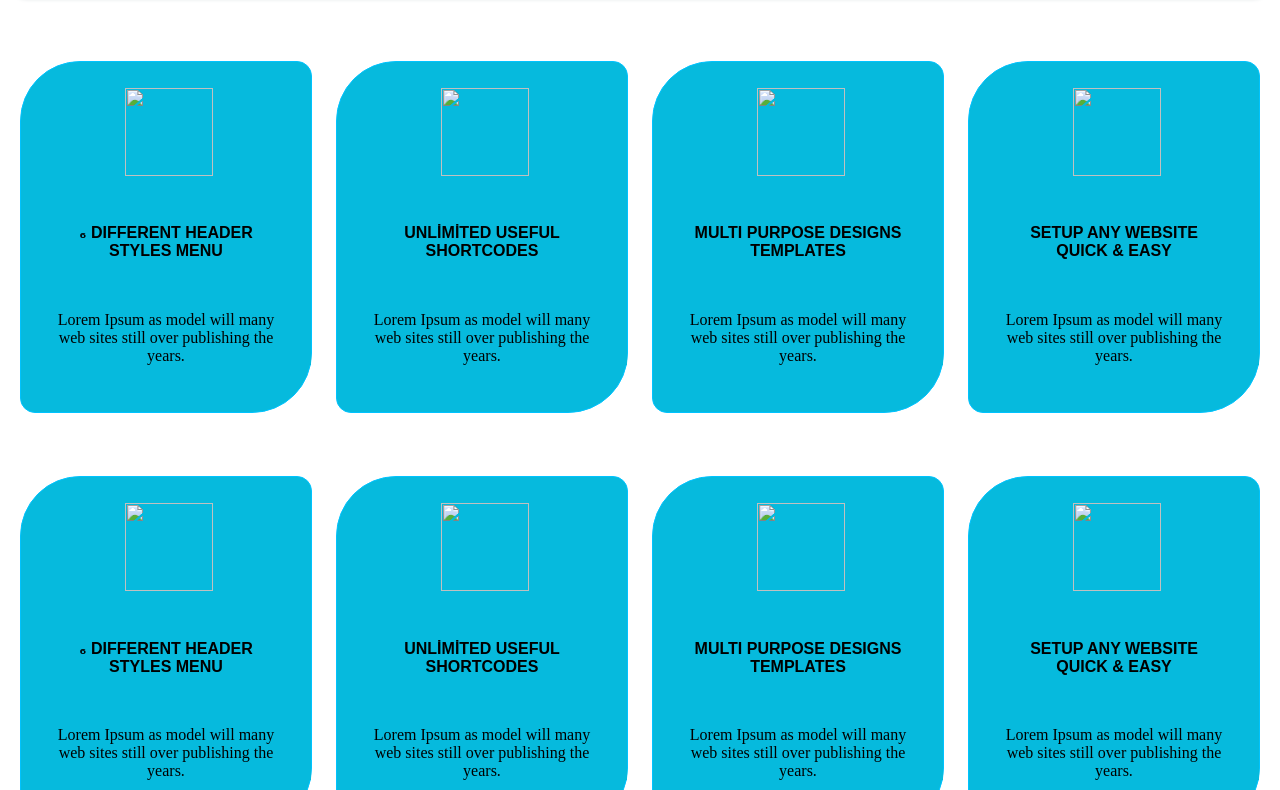
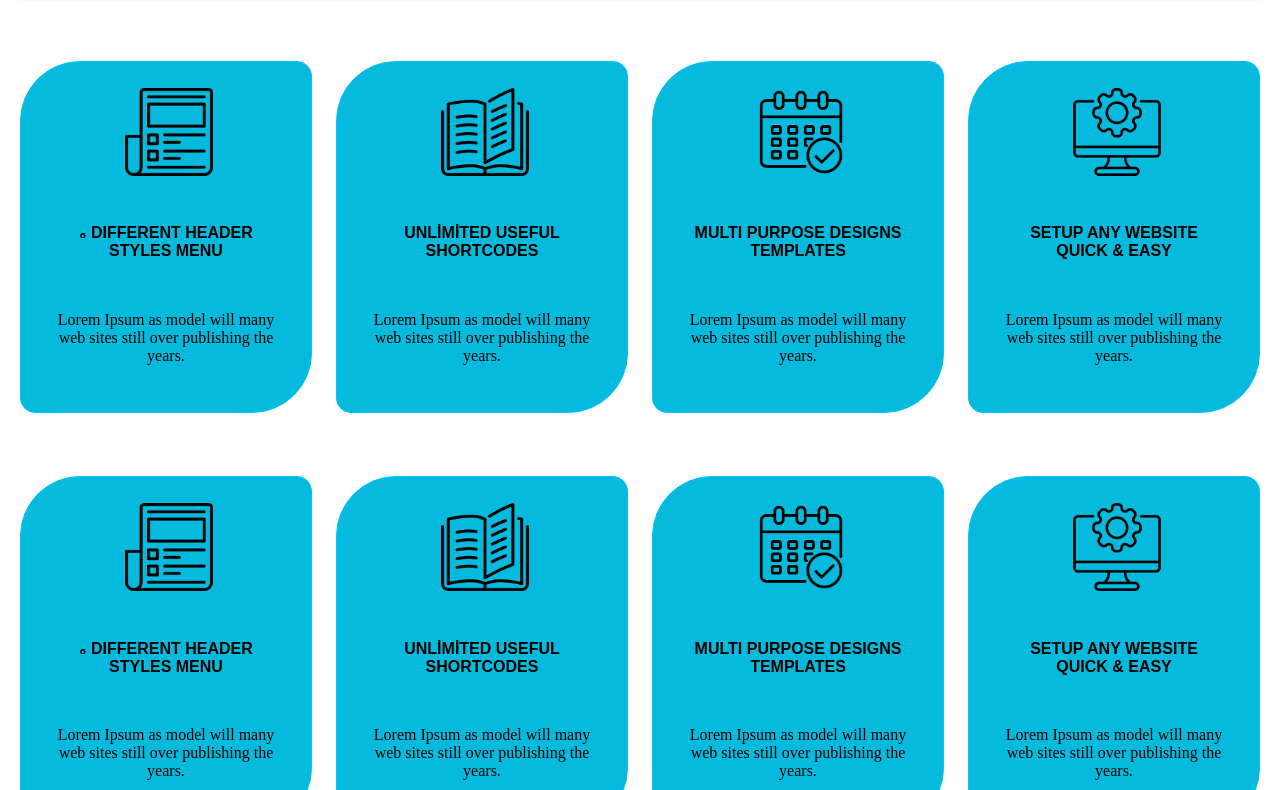
Before and after one commit to huseynt/BOOKP-example, a plain HTML site: page index.html in a window 1280 px wide. Shown: the part 95-885 px from the top of the page. Drawn offline with Linux system fonts and the light colour scheme; files that its build step writes are made by us from their sources.

Commit message:
Update index.html

```diff
--- a/index.html
+++ b/index.html
@@ -1,6 +1,6 @@
 <html>
  <head>
-  <link rel="stylesheet" href="css/2.css"/>
+  <link rel="stylesheet" href="2.css"/>
   <meta name="viewport" content="width=device-width, initial=scale"/>
   <meta charset="UTF-8"/>
   <link href="https://fonts.googleapis.com/css2?family=Caveat&display=swap" rel="stylesheet">
@@ -8,7 +8,7 @@
 <body>
     <section class="body1">
         <div class="flex1">
-            <div class="header imgdiv"><a href="#"><img class="img" width="50px" height="50px" src="images/telegram.png"/></a><h1 class="imgh1">BOOKP</h1></div>
+            <div class="header imgdiv"><a href="#"><img class="img" width="50px" height="50px" src="telegram.png"/></a><h1 class="imgh1">BOOKP</h1></div>
             <div class="header one1"><h1 class="common1h">Home</h1></div>
             <div class="header two1"><h1 class="common1h">Work</h1></div>
             <div class="header three1"><h1 class="common1h">Service</h1></div>
@@ -20,20 +20,20 @@
 
 
         <div class="flex2">
-            <div class="box one"><img class="img1" width="88px" height="88px" src="images/news-paper.png"/></a> <h1 class="boxoneh">6 DIFFERENT HEADER</br>STYLES MENU</h1><p class="boxonep">Lorem Ipsum as model will many</br>web sites still over publishing the years.</p></div>
-            <div class="box two"><img class="img1" width="88px" height="88px" src="images/open-book.png"/> <h1 class="boxtwoh">UNLİMİTED USEFUL</br>SHORTCODES</h1><p class="boxtwop">Lorem Ipsum as model will many</br>web sites still over publishing the years.</p></div>
-            <div class="box three"><img class="img1" width="88px" height="88px" src="images/calendar.png"/> <h1 class="boxthreeh">MULTI PURPOSE DESIGNS</br>TEMPLATES</h1><p class="boxthreep">Lorem Ipsum as model will many</br>web sites still over publishing the years.</p></div>
-            <div class="box four"><img class="img1" width="88px" height="88px" src="images/settings.png"/> <h1 class="boxfourh">SETUP ANY WEBSITE</br>QUICK & EASY</h1><p class="boxfourp">Lorem Ipsum as model will many</br>web sites still over publishing the years.</p></div>
+            <div class="box one"><img class="img1" width="88px" height="88px" src="news-paper.png"/></a> <h1 class="boxoneh">6 DIFFERENT HEADER</br>STYLES MENU</h1><p class="boxonep">Lorem Ipsum as model will many</br>web sites still over publishing the years.</p></div>
+            <div class="box two"><img class="img1" width="88px" height="88px" src="open-book.png"/> <h1 class="boxtwoh">UNLİMİTED USEFUL</br>SHORTCODES</h1><p class="boxtwop">Lorem Ipsum as model will many</br>web sites still over publishing the years.</p></div>
+            <div class="box three"><img class="img1" width="88px" height="88px" src="calendar.png"/> <h1 class="boxthreeh">MULTI PURPOSE DESIGNS</br>TEMPLATES</h1><p class="boxthreep">Lorem Ipsum as model will many</br>web sites still over publishing the years.</p></div>
+            <div class="box four"><img class="img1" width="88px" height="88px" src="settings.png"/> <h1 class="boxfourh">SETUP ANY WEBSITE</br>QUICK & EASY</h1><p class="boxfourp">Lorem Ipsum as model will many</br>web sites still over publishing the years.</p></div>
         </div>
 
 
 
 
         <div class="flex2">
-            <div class="box one"><img class="img1" width="88px" height="88px" src="images/news-paper.png"/> <h1 class="boxoneh">6 DIFFERENT HEADER</br>STYLES MENU</h1><p class="boxonep">Lorem Ipsum as model will many</br>web sites still over publishing the years.</p></div>
-            <div class="box two"><img class="img1" width="88px" height="88px" src="images/open-book.png"/> <h1 class="boxtwoh">UNLİMİTED USEFUL</br>SHORTCODES</h1><p class="boxtwop">Lorem Ipsum as model will many</br>web sites still over publishing the years.</p></div>
-            <div class="box three"><img class="img1" width="88px" height="88px" src="images/calendar.png"/> <h1 class="boxthreeh">MULTI PURPOSE DESIGNS</br>TEMPLATES</h1><p class="boxthreep">Lorem Ipsum as model will many</br>web sites still over publishing the years.</p></div>
-            <div class="box four"><img class="img1" width="88px" height="88px" src="images/settings.png"/> <h1 class="boxfourh">SETUP ANY WEBSITE</br>QUICK & EASY</h1><p class="boxfourp">Lorem Ipsum as model will many</br>web sites still over publishing the years.</p></div>
+            <div class="box one"><img class="img1" width="88px" height="88px" src="news-paper.png"/> <h1 class="boxoneh">6 DIFFERENT HEADER</br>STYLES MENU</h1><p class="boxonep">Lorem Ipsum as model will many</br>web sites still over publishing the years.</p></div>
+            <div class="box two"><img class="img1" width="88px" height="88px" src="open-book.png"/> <h1 class="boxtwoh">UNLİMİTED USEFUL</br>SHORTCODES</h1><p class="boxtwop">Lorem Ipsum as model will many</br>web sites still over publishing the years.</p></div>
+            <div class="box three"><img class="img1" width="88px" height="88px" src="calendar.png"/> <h1 class="boxthreeh">MULTI PURPOSE DESIGNS</br>TEMPLATES</h1><p class="boxthreep">Lorem Ipsum as model will many</br>web sites still over publishing the years.</p></div>
+            <div class="box four"><img class="img1" width="88px" height="88px" src="settings.png"/> <h1 class="boxfourh">SETUP ANY WEBSITE</br>QUICK & EASY</h1><p class="boxfourp">Lorem Ipsum as model will many</br>web sites still over publishing the years.</p></div>
         </div>
 
 
```
